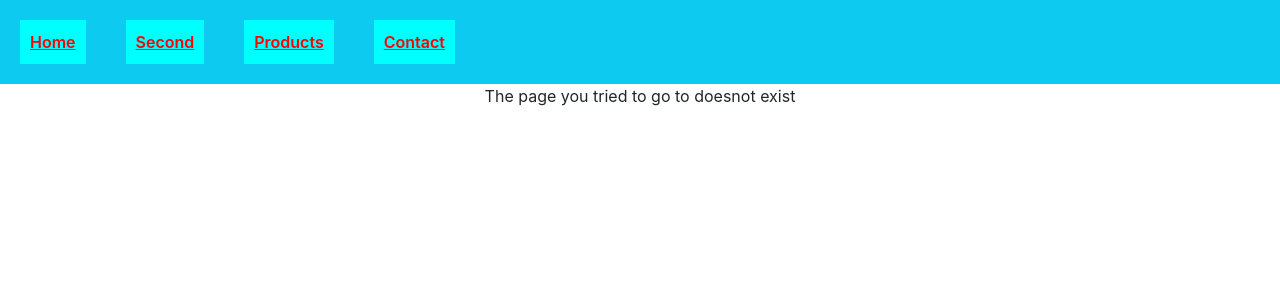
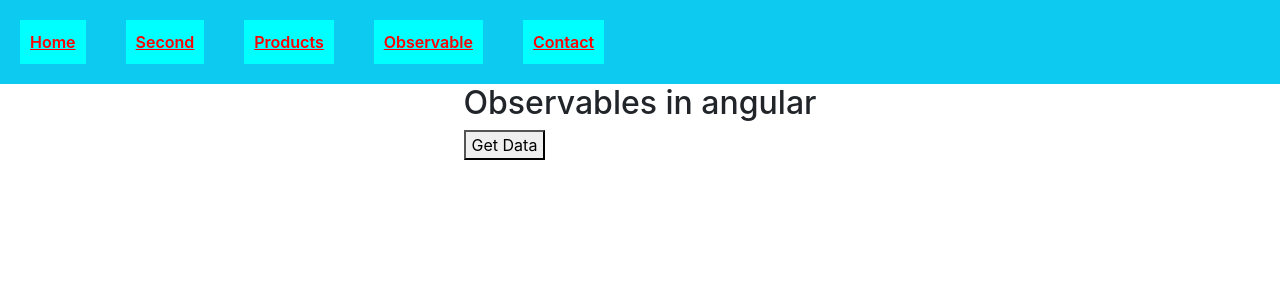
Before and after one commit to aswanthek1/angular-routing, an Angular app: page /obs in a window 1280 px wide. Shown: the top 300 px of the page. Built offline with nearby package versions, Linux system fonts and the light colour scheme.

Commit message:
Practised observables, of , from, map, filter etc. will continue with other mehods

```diff
--- a/src/app/app.component.html
+++ b/src/app/app.component.html
@@ -183,6 +183,7 @@
     <a routerLink="" >Home</a>
     <a routerLink="second" >Second</a>
     <a routerLink="products" >Products</a>
+    <a routerLink="obs" >Observable</a>
     <a href="#" (click)="$event.preventDefault(); goToContact()" >Contact</a>
  </div>
   <div class="content">
--- a/src/app/app.routes.ts
+++ b/src/app/app.routes.ts
@@ -6,6 +6,7 @@ import { ContactComponent } from './contact/contact.component';
 import { ProductslistComponent } from './products/productslist/productslist.component';
 import { ProductsdetailsComponent } from './products/productsdetails/productsdetails.component';
 import { authGuard } from './guards/auth-guard.guard';
+import { ObservablesComponent } from './observables/observables.component';
 
 export const routes: Routes = [
     {path:'', title:'Home', component:FirstComponent},
@@ -13,6 +14,7 @@ export const routes: Routes = [
     {path:'contact', title:'Contact', component: ContactComponent},
     {path:'products', title:'Products', component: ProductslistComponent, canActivate:[authGuard]},
     {path:'products/:id', title:'Products', component: ProductsdetailsComponent, canActivate:[authGuard]},
+    {path:'obs', title:'Obs', component: ObservablesComponent},
     {path:'not-found', title:'Not Found', component:NotFoundComponent},
     {path:'**', component:NotFoundComponent}
 ];
--- /dev/null
+++ b/src/app/observables/observables.component.html
@@ -0,0 +1,8 @@
+<div class="container">
+    <h2>Observables in angular</h2>
+    <div class="data-list" *ngFor="let x of data" >
+        {{x}}
+    </div>
+
+    <button (click)="getAsyncData()" >Get Data</button>
+</div>
--- /dev/null
+++ b/src/app/observables/observables.component.ts
@@ -0,0 +1,71 @@
+import { CommonModule } from '@angular/common';
+import { Component } from '@angular/core';
+import { Observable, filter, from, map, of } from 'rxjs';
+
+@Component({
+  selector: 'app-observables',
+  standalone: true,
+  imports: [CommonModule],
+  templateUrl: './observables.component.html',
+  styleUrl: './observables.component.css'
+})
+export class ObservablesComponent {
+  data: any[] = [];
+  arr1: any[] = [1, 2, 3, 4, 5]
+  arr2: any[] = ['a', 'b', 'c']
+  //create an observable
+
+  // myObservable = new Observable((observer) => {
+  //   ///observable emiting data
+  //   //moking data streaming
+  //   setTimeout(() => {observer.next(1) }, 1000);
+  //   setTimeout(() => {observer.next(2) }, 2000);
+  //   setTimeout(() => {observer.next(3) }, 3000);
+  //   // setTimeout(() => {observer.error(new Error('Something went wrong. Please try again')) }, 3000);
+  //   setTimeout(() => {observer.next(4) }, 4000);
+  //   setTimeout(() => {observer.next(5) }, 5000);
+  //   setTimeout(() => {observer.complete() }, 6000);
+  // })
+
+  // myObservable = of(this.arr1, this.arr2)
+  myObservable = from(this.arr1)
+
+
+  ///map and filter operator
+  transformedObs = this.myObservable.pipe((map((val) => {
+    return val * 5
+  })),
+    filter((val, i) => {
+      return val % 2 === 0
+    })
+  )
+
+  getAsyncData() {
+    // observer subscribe the data
+    /// next, error and complete
+    this.myObservable.subscribe({
+      next: (val: any) => {
+        this.data.push(val);
+      },
+      error(error) {
+        alert(error)
+      },
+      complete() {
+        alert("All the data is stream.")
+      }
+    })
+
+    this.transformedObs.subscribe({
+      next: (val: any) => {
+        this.data.push(val);
+      },
+      error(error) {
+        alert(error)
+      },
+      complete() {
+        alert("All the data is stream.")
+      }
+    })
+  }
+
+}
```
Also changed, not shown: src/app/observables/observables.component.css (added), 1 other file (tests, documents, lock files or other folders).
